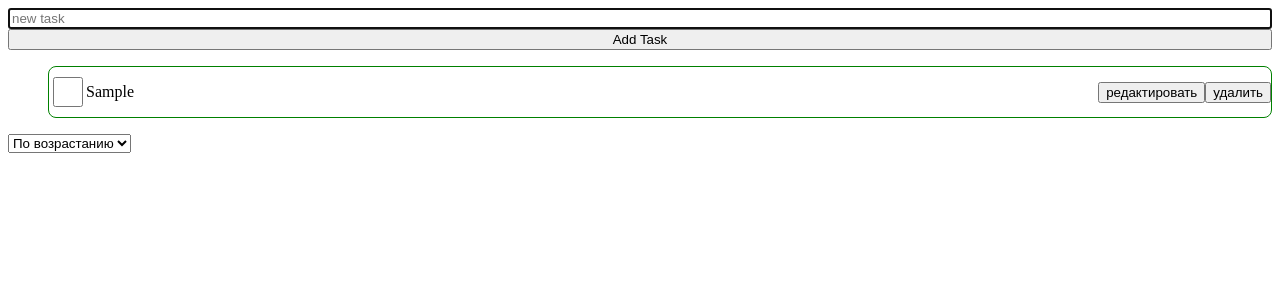
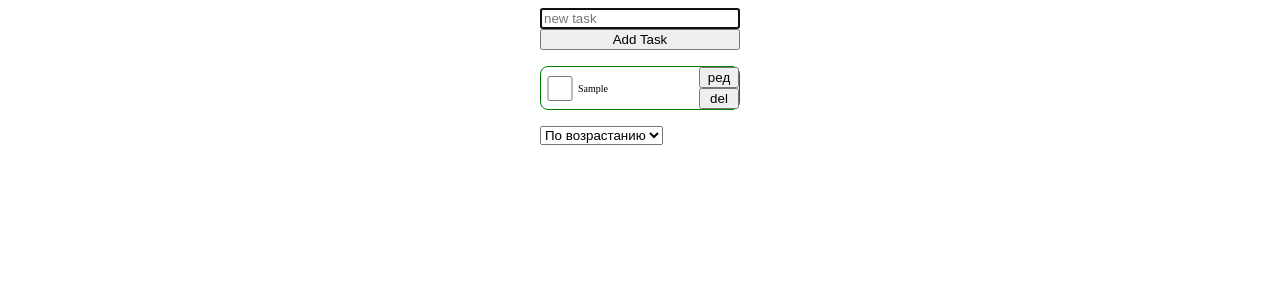
Before and after one commit to gicalov/vue-to-do-list, a Vue app: page / in a window 1280 px wide. Both pictures are taken after typing "Sample" into the empty fields and a click on the button "Add Task". Shown: the top 300 px of the page. Built offline with nearby package versions, Linux system fonts and the light colour scheme.

Commit message:
fix: size and edits

```diff
--- a/src/App.vue
+++ b/src/App.vue
@@ -2,6 +2,8 @@
 import { ref, computed } from 'vue'
 import FormTask from './components/FormTask.vue'
 import TasksList from './components/TasksList.vue'
+import FiltrationSelect from './components/FiltrationSelect.vue'
+
 const tasks = ref([])
 const errors = ref({ addTask: false })
 const sortDirection = ref('increasing')
@@ -38,7 +40,9 @@ const handleDeleteTask = (taskId) => {
 
 const handleSaveEditedTask = (taskId, newTaskName) => {
   tasks.value = tasks.value.map((task) => {
-    if (task.id === taskId) return { ...task, name: newTaskName }
+    if (task.id === taskId) {
+      return { ...task, name: newTaskName }
+    }
 
     return task
   })
@@ -56,17 +60,22 @@ const handleChangeTaskStatus = (taskId) => {
   saveTasks()
 }
 
+const handleChangeDirection = (newDirection) => {
+  sortDirection.value = newDirection
+}
+
 const sortedTasks = computed(() => {
-  return tasks.value.slice().sort((elem, nextElem) => {
+  return [...tasks.value].sort((a, b) => {
     return sortDirection.value === 'increasing'
-      ? elem.name.localeCompare(nextElem.name)
-      : nextElem.name.localeCompare(elem.name)
+      ? a.name.localeCompare(b.name)
+      : b.name.localeCompare(a.name)
   })
 })
 </script>
 
 <template>
   <main>
+    <div class="app-wrapper">
       <div class="details">
         <FormTask @add-task="addTask" />
       </div>
@@ -77,14 +86,19 @@ const sortedTasks = computed(() => {
         @onSaveEditedTask="handleSaveEditedTask"
         @onChangeTaskStatus="handleChangeTaskStatus"
       />
-    <select v-model="sortDirection">
-      <option value="increasing">По возрастанию</option>
-      <option value="decreasing">По убыванию</option>
-    </select>
+      <FiltrationSelect @onChangeDirection="handleChangeDirection" />
+    </div>
   </main>
 </template>
 
 <style scoped>
+.app-wrapper {
+  max-width: 200px;
+  max-height: 400px;
+  overflow-x: hidden;
+  overflow-y: auto;
+  margin: 0 auto;
+}
 .details {
   display: flex;
   flex-direction: column;
--- /dev/null
+++ b/src/components/FiltrationSelect.vue
@@ -0,0 +1,18 @@
+<script setup>
+import { ref } from 'vue'
+
+const sortDirection = ref('increasing')
+const emit = defineEmits(['onChangeDirection'])
+const SORT_OPTIONS = [
+  { direction: 'increasing', label: 'По возрастанию', id: 1 },
+  { direction: 'decreasing', label: 'По убыванию', id: 2 },
+]
+</script>
+
+<template>
+  <select v-model="sortDirection" @change="emit('onChangeDirection', sortDirection)">
+    <option v-for="option in SORT_OPTIONS" :key="option.id" :value="option.direction">
+      {{ option.label }}
+    </option>
+  </select>
+</template>
--- a/src/components/TaskRow.vue
+++ b/src/components/TaskRow.vue
@@ -42,15 +42,16 @@ const taskStatus = ref(props.task.isDone)
       </p>
       <p v-else>{{ task.name }}</p>
     </div>
-    <div>
-      <button @click="emit('onEditTask', task.id)">редактировать</button>
-      <button @click="emit('onDeleteTask', task.id)">удалить</button>
+    <div class="task-row__control-buttons">
+      <button @click="emit('onEditTask', task.id)">ред</button>
+      <button @click="emit('onDeleteTask', task.id)">del</button>
     </div>
   </li>
 </template>
 
 <style lang="scss" scoped>
 .task-row {
+  font-size: 20px;
   &__item {
     display: flex;
     justify-content: space-between;
@@ -58,6 +59,11 @@ const taskStatus = ref(props.task.isDone)
     border: 1px solid green;
     border-radius: 8px;
     gap: 5px;
+    font-size: 10px;
+    word-wrap: break-word;
+
+    word-break: break-word;
+    overflow-wrap: break-word;
   }
 
   &__data {
@@ -68,5 +74,11 @@ const taskStatus = ref(props.task.isDone)
       border-radius: 20px;
     }
   }
+
+  &__control-buttons {
+    display: flex;
+    flex-direction: column;
+    min-width: 40px;
+  }
 }
 </style>
--- a/src/components/TasksList.vue
+++ b/src/components/TasksList.vue
@@ -48,5 +48,9 @@ const handleSaveChanges = (taskId, newTaskName) => {
   display: flex;
   flex-direction: column;
   gap: 10px;
+  max-height: 270px;
+  overflow-x: hidden;
+  overflow-y: auto;
+  padding: 0;
 }
 </style>
```
Lines whose indentation alone changed are shown as unchanged.
